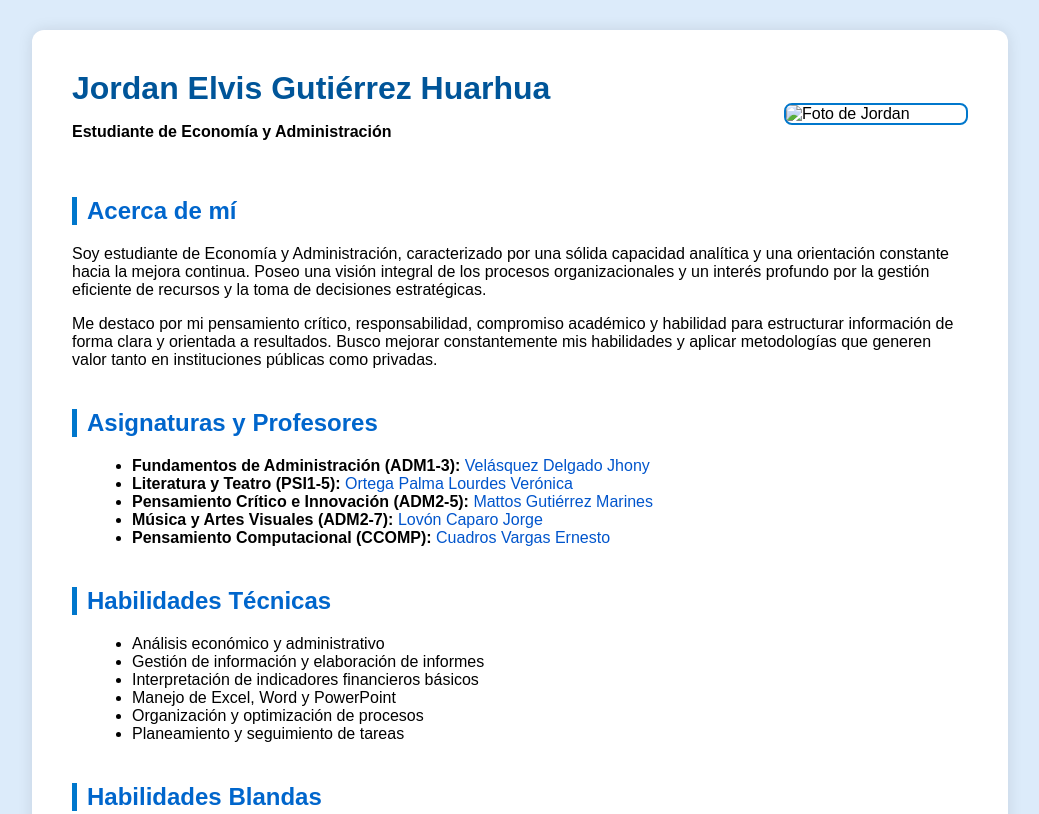
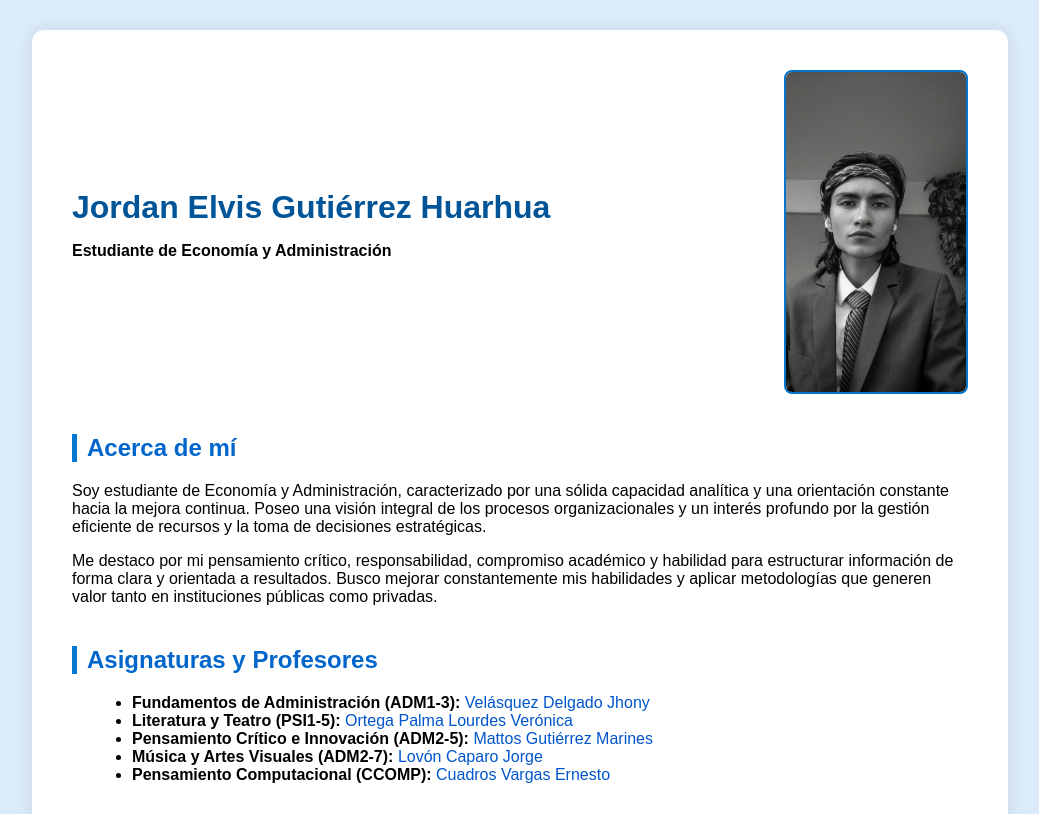
Before and after one commit to jordangut/Jordangut.github.io, a plain HTML site: page index.html in a window 1280 px wide. Shown: the top 814 px of the page, without its empty margins (120-1159 px from the left). Drawn offline with Linux system fonts and the light colour scheme.

Commit message:
Update index.html

```diff
--- a/index.html
+++ b/index.html
@@ -78,7 +78,8 @@
             <p><strong>Estudiante de Economía y Administración</strong></p>
         </div>
 
-        <img src="fotoestudiante.jpg" alt="Foto de Jordan">
+            <img src="foto.jpg" alt="Foto de Jordan">
+
     </div>
 
     <!-- ACERCA DE MI -->
```
